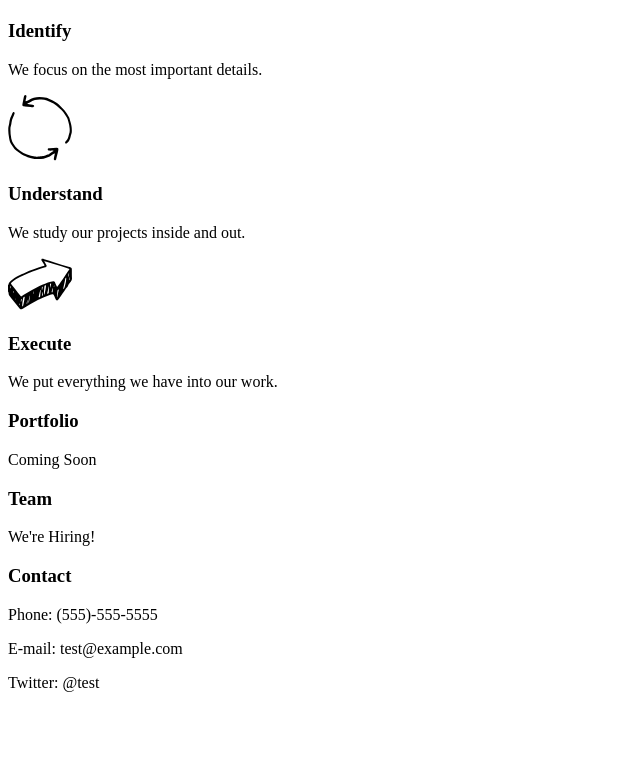
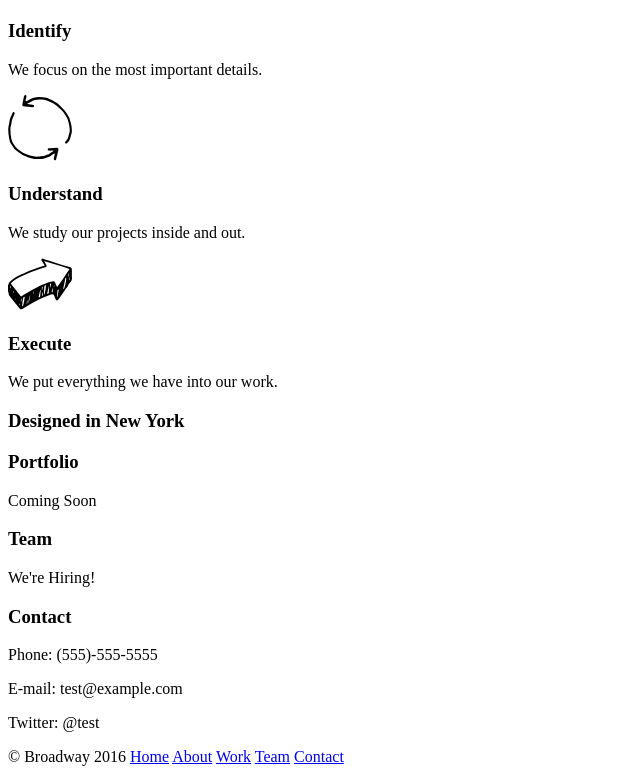
Before and after one commit to glassmanca/broadway, a plain HTML site: page index.html in a window 1280 px wide. Shown: the part 361-1143 px from the top of the page, without its empty margins (0-640 px from the left). Before the commit the page ends 1069 px from the top, so only its background shows below. Drawn offline with Linux system fonts and the light colour scheme.

Commit message:
Add footer and page break content

```diff
--- a/index.html
+++ b/index.html
@@ -36,6 +36,8 @@
 
     </div>
 
+    <h3> <span class="break">Designed in New York</span></h3>
+
     <div id="work">
       <h3>Portfolio</h3>
       <p>Coming Soon</p>
@@ -54,6 +56,13 @@
     </div>
 
     <div id="footer">
+      <p> <span class="copyright">&copy; Broadway 2016</span>
+        <a href="#home">Home</a>
+        <a href="#process">About</a>
+        <a href="#work">Work</a>
+        <a href="#team">Team</a>
+        <a href="#contact">Contact</a>
+      </p>
 
     </div>
 
```
